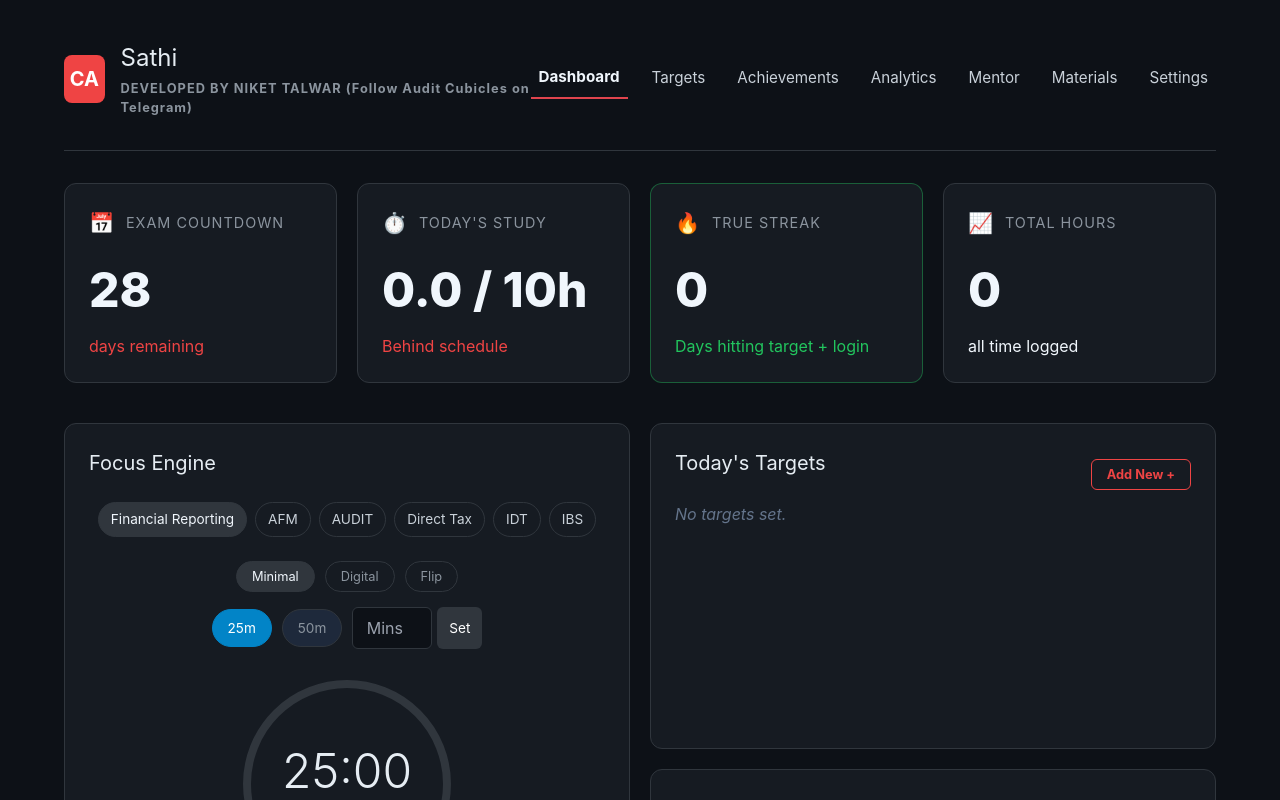
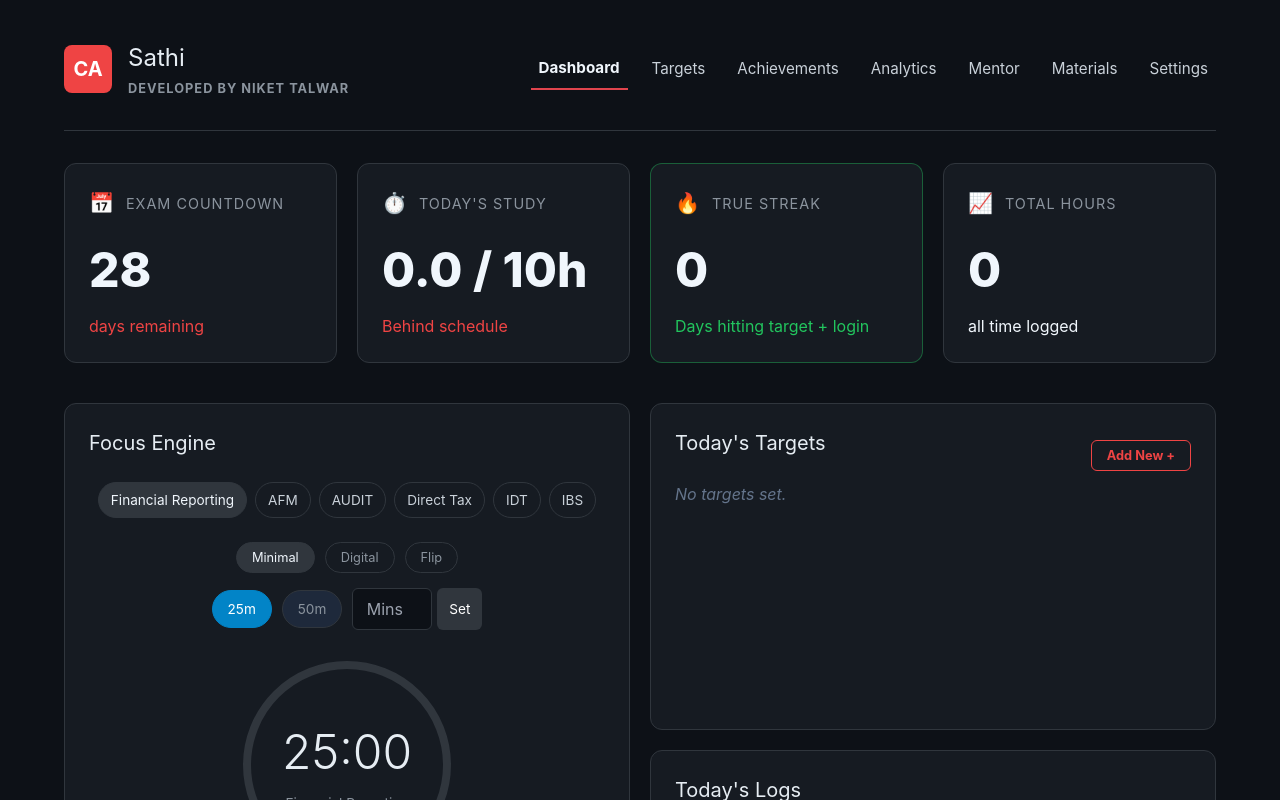
Before and after one commit to Auditcubicles/YOUR_CA_MENTOR_APP, a React (Vite) app: page / in a window 1280 px wide. Shown: the top 800 px of the page. Built offline with nearby package versions, Linux system fonts and the light colour scheme.

Commit message:
done for the day

```diff
--- a/src/App.tsx
+++ b/src/App.tsx
@@ -247,7 +247,7 @@ export default function App() {
       return;
     }
 
-    const promptText = `You are a Passionate, Modern, Cool, and a Trustworthy experienced CA Faculty,for a CA Final student. Reply Should range in between 5 to 30 words or more as required. Student says: ${chatInput}`;
+    const promptText = `You are a Passionate, Modern, Cool, and a Trustworthy experienced CA Faculty, Your motive is to solve the doubts of the students in by provideing them indepth knowledge as they required and you should ensure that query is resolved,for a CA Final student. Reply should be detailed or as per the query. Student says: ${chatInput}`;
 
     const tryModel = async (modelName) => {
       const response = await fetch(`https://generativelanguage.googleapis.com/v1beta/models/${modelName}:generateContent?key=${apiKey}`, {
@@ -408,7 +408,7 @@ export default function App() {
           <div className="logo">CA</div>
           <div className="user-greeting">
             <h1>Sathi</h1>
-            <p>DEVELOPED BY NIKET TALWAR (Follow Audit Cubicles on Telegram)</p>
+            <p>DEVELOPED BY NIKET TALWAR</p>
           </div>
         </div>
         <nav className="header-center">
@@ -485,7 +485,7 @@ export default function App() {
               </select>
             </div>
             <div className="form-row">
-              <input type="text" placeholder="Enter Chapter or Topic Name (e.g. AS-19 Leases, Block Assessments)..." value={targetTopic} onChange={(e) => setTargetTopic(e.target.value)} className="task-input" />
+              <input type="text" placeholder="Enter Chapter or Topic Name (e.g. INDAS-116 Leases, Block Assessments)..." value={targetTopic} onChange={(e) => setTargetTopic(e.target.value)} className="task-input" />
               <button type="submit" className="btn start focus-btn" style={{width: '200px'}}>Add Target</button>
             </div>
           </form>
```
